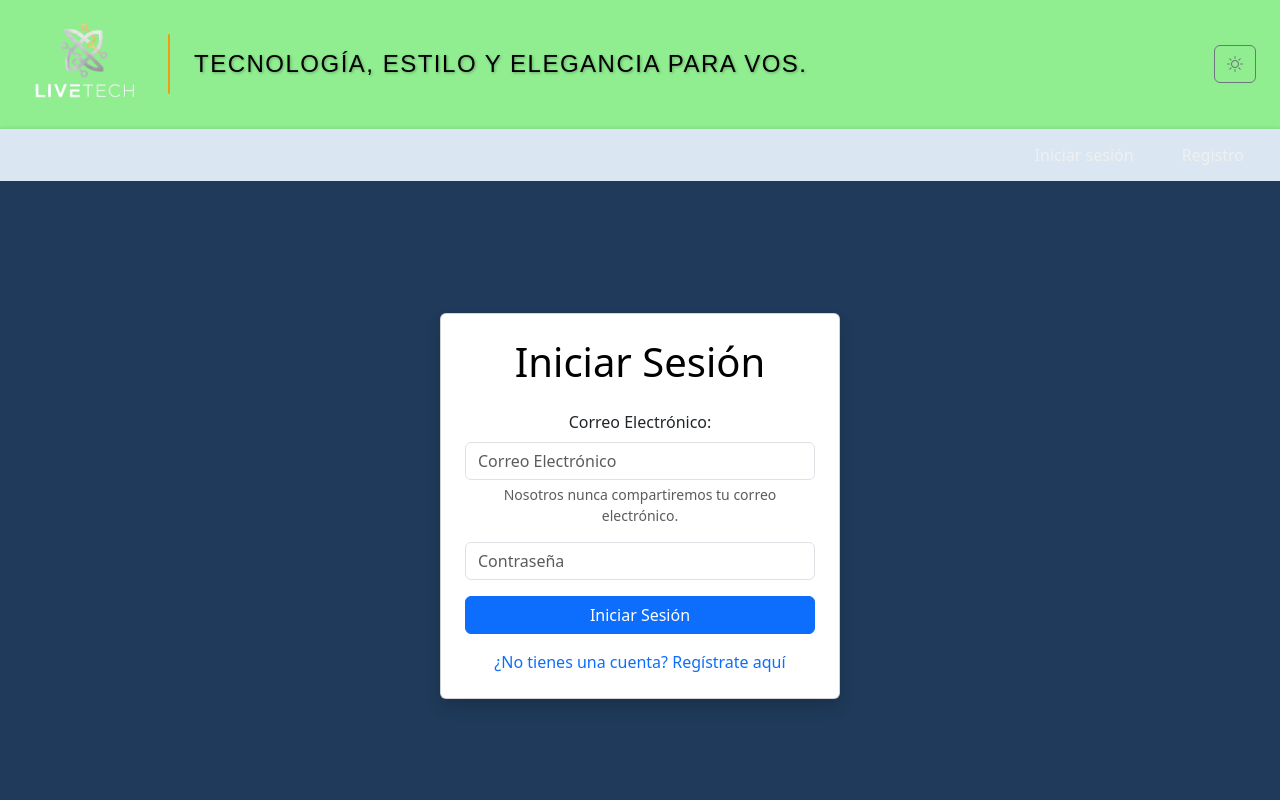
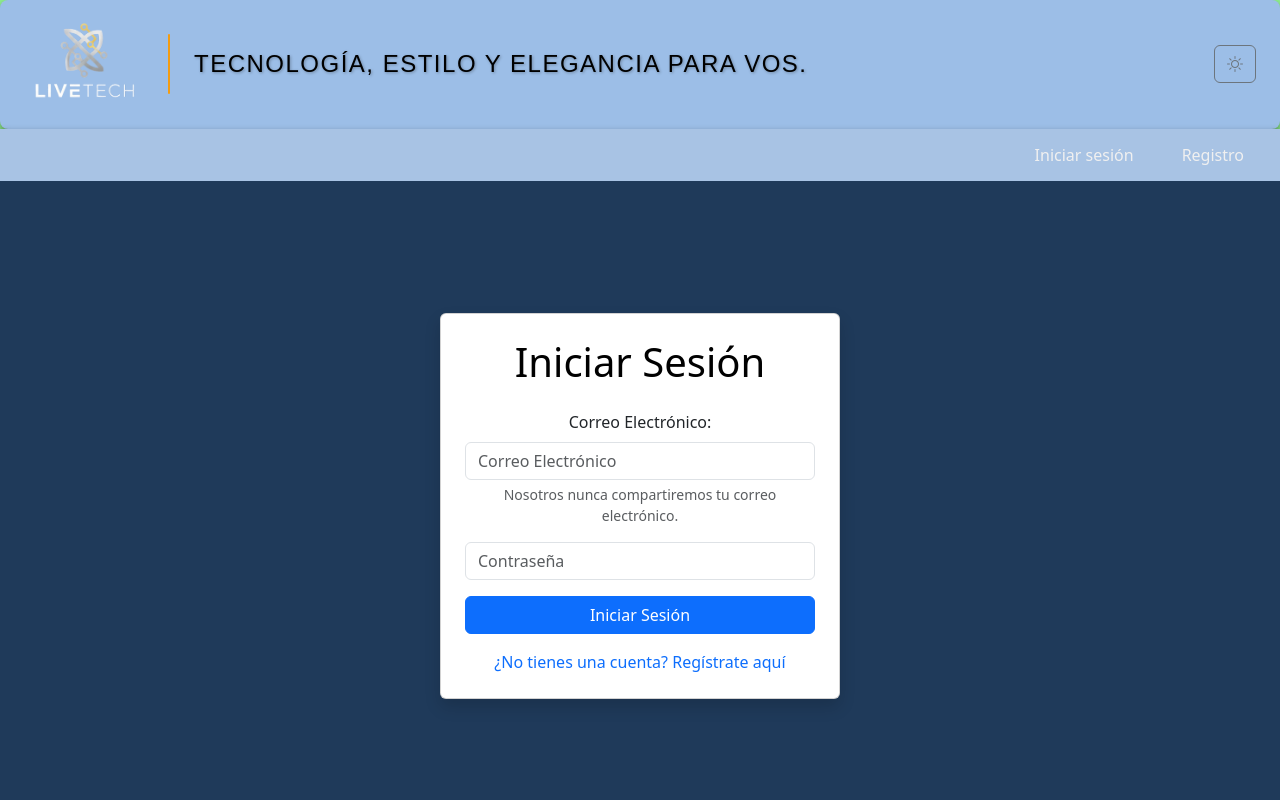
Before and after one commit to Franco46-ochoa/pv_tp_integrador_grupo17, a React (Vite) app: page / in a window 1280 px wide. Shown: the top 800 px of the page. Built offline with nearby package versions, Linux system fonts and the light colour scheme; no server answers.

Commit message:
Agregado deltema claro

```diff
--- a/src/Components/Header.jsx
+++ b/src/Components/Header.jsx
@@ -4,7 +4,7 @@ import CambiarTema from './CambiarTema';
 
 const Header = ({ tema, cambiarTema }) => {
   return (
-    <div className="container-fluid header-container d-flex align-items-center justify-content-start px-4 py-3">
+    <div className={`container ${tema} -fluid header-container d-flex align-items-center justify-content-start px-4 py-3`}>
       <img src="/Logo de LIVETECH.png" alt="Logo de LIVETECH" className="header-logo me-4" />
       <div className="header-separator"></div>
       <div className="header-text ms-4">
--- a/src/Styles/Header.css
+++ b/src/Styles/Header.css
@@ -4,14 +4,16 @@
   background-color:#07111D; /* Fondo oscuro */
   box-shadow: 0 4px 8px rgba(0, 0, 0, 0.4); /* Sombra */
   color: #f0f0f0; /* Texto claro */
+  max-width:100%;
 }
 
 /*Tema claro*/
 
 .header-container.claro {
-  background-color:#eaf2f8; /* Fondo claro */
+  background-color:#9cbee7; /* Fondo claro */
   box-shadow: 0 4px 8px rgba(0, 0, 0, 0.4); /* Sombra */
   color: black; /* Texto oscuro */
+  max-width:100%;
 }
 
 /* Logo */
--- a/src/Styles/NavBar.css
+++ b/src/Styles/NavBar.css
@@ -10,7 +10,7 @@
 
 /* Estilos para el tema claro */
 .NavBar.claro {
-  background-color: #dae6f1; /* Fondo claro */
+  background-color: #a8c3e4; /* Fondo claro */
   display: flex;
   justify-content: flex-end;
   align-items: center;
```
